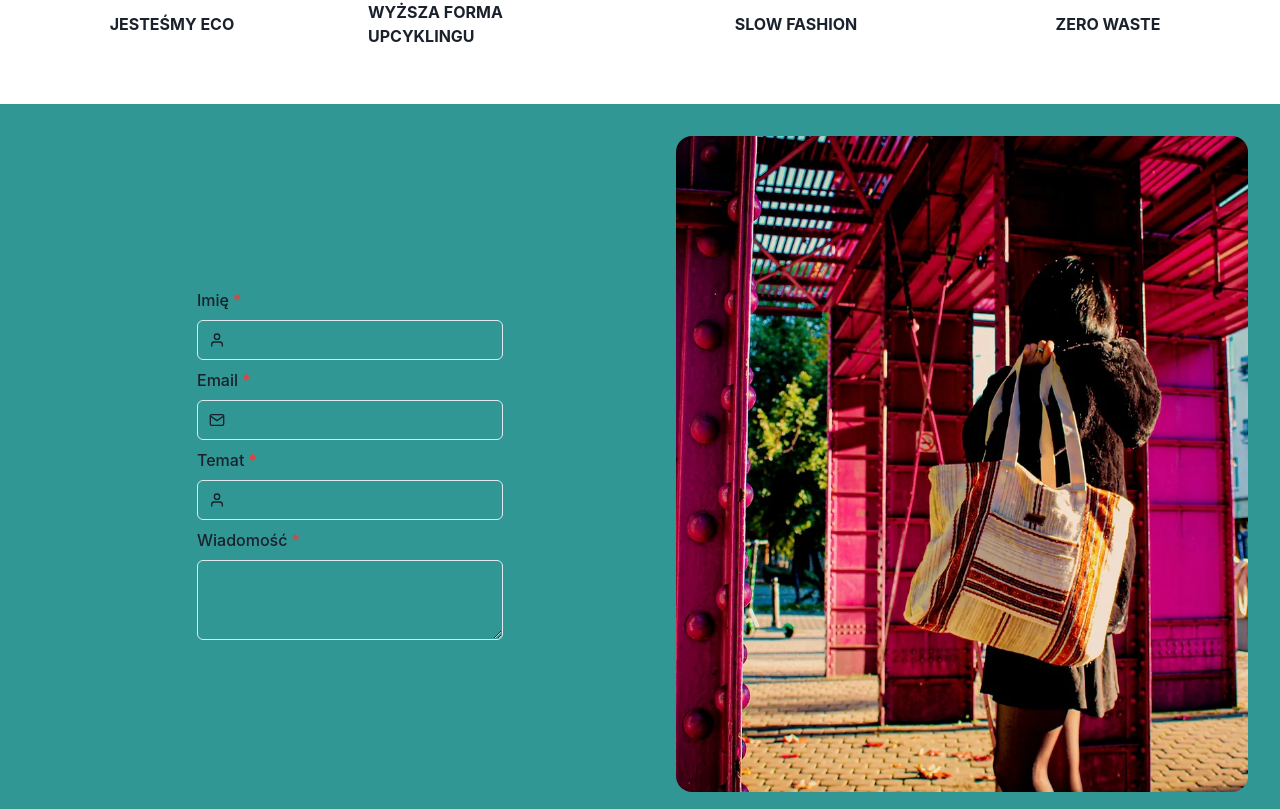
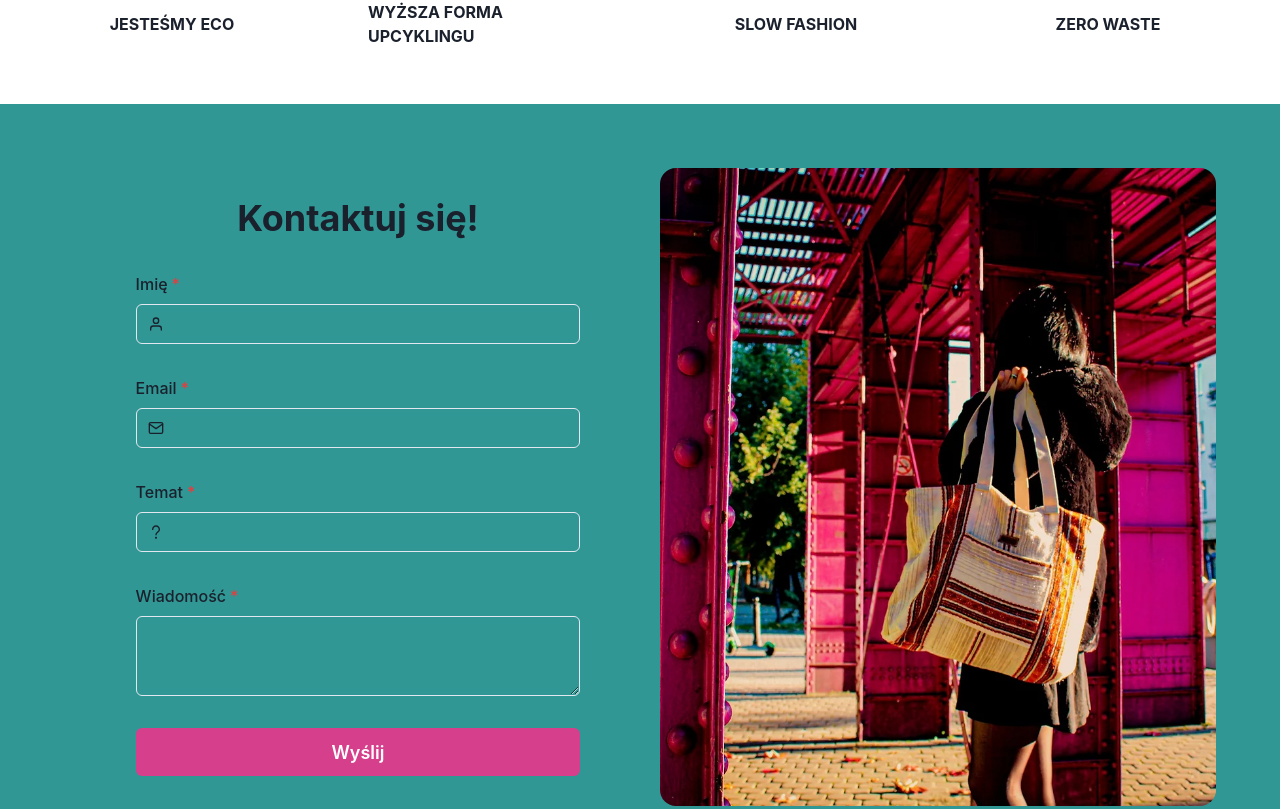
Before and after one commit to antek-karlsson/wildbags_1.0.2, a React (Create React App) app: page / in a window 1280 px wide. Shown: the part 2471-3280 px from the top of the page. Built offline with nearby package versions, Linux system fonts and the light colour scheme.

Commit message:
built out contact form, updated layout, added emailJS functionality

```diff
--- a/src/components/contactbox/contact-box.comp.jsx
+++ b/src/components/contactbox/contact-box.comp.jsx
@@ -15,43 +15,81 @@ import {
   Input,
   VStack,
   Textarea,
+  Button,
 } from "@chakra-ui/react";
 
 import { FiUser, FiMail } from "react-icons/fi";
+import { RiQuestionMark } from "react-icons/ri";
 
 import contactbox from "../../assets/images/home_images/contactbox.jpg";
 
 const Contactbox = () => {
   const form = useRef();
+
+  const sendEmail = (e) => {
+    e.preventDefault();
+
+    emailjs
+      .sendForm(
+        "service_uyl801f",
+        "template_idkarqs",
+        form.current,
+        "T1pppy2gD3XZ8hodV"
+      )
+      .then(
+        (result) => {
+          console.log(result.text);
+        },
+        (error) => {
+          console.log(error.text);
+        }
+      );
+  };
   return (
-    <Stack bg={"teal.500"} p={8} direction={{ base: "column", md: "row" }}>
-      <Flex p={8} flex={1} align={"center"} justify={"center"}>
-        <VStack>
+    <Stack bg={"teal.500"} p={16} direction={{ base: "column", md: "row" }}>
+      <Flex p={4} flex={1} align={"center"} justify={"center"}>
+        <VStack
+          w={["100%", "100%", "80%"]}
+          as={"form"}
+          ref={form}
+          onSubmit={sendEmail}
+          spacing={8}
+        >
+          <Heading>Kontaktuj się!</Heading>
           <FormControl isRequired>
             <FormLabel>Imię</FormLabel>
             <InputGroup>
               <InputLeftElement children={<FiUser />} />
-              <Input />
+              <Input type={"text"} id={"name"} name={"name"} />
             </InputGroup>
           </FormControl>
           <FormControl isRequired>
             <FormLabel>Email</FormLabel>
             <InputGroup>
               <InputLeftElement children={<FiMail />} />
-              <Input />
+              <Input type={"email"} id={"email"} name={"email"} />
             </InputGroup>
           </FormControl>
           <FormControl isRequired>
             <FormLabel>Temat</FormLabel>
             <InputGroup>
-              <InputLeftElement children={<FiUser />} />
-              <Input />
+              <InputLeftElement children={<RiQuestionMark />} />
+              <Input type={"text"} id={"subject"} name={"subject"} />
             </InputGroup>
           </FormControl>
           <FormControl isRequired>
             <FormLabel>Wiadomość</FormLabel>
-            <Textarea />
+            <Textarea id={"message"} name={"message"} />
           </FormControl>
+          <Button
+            value={"send"}
+            w={"100%"}
+            size={"lg"}
+            type={"submit"}
+            colorScheme={"pink"}
+          >
+            Wyślij
+          </Button>
         </VStack>
       </Flex>
       <Flex flex={1}>
```
